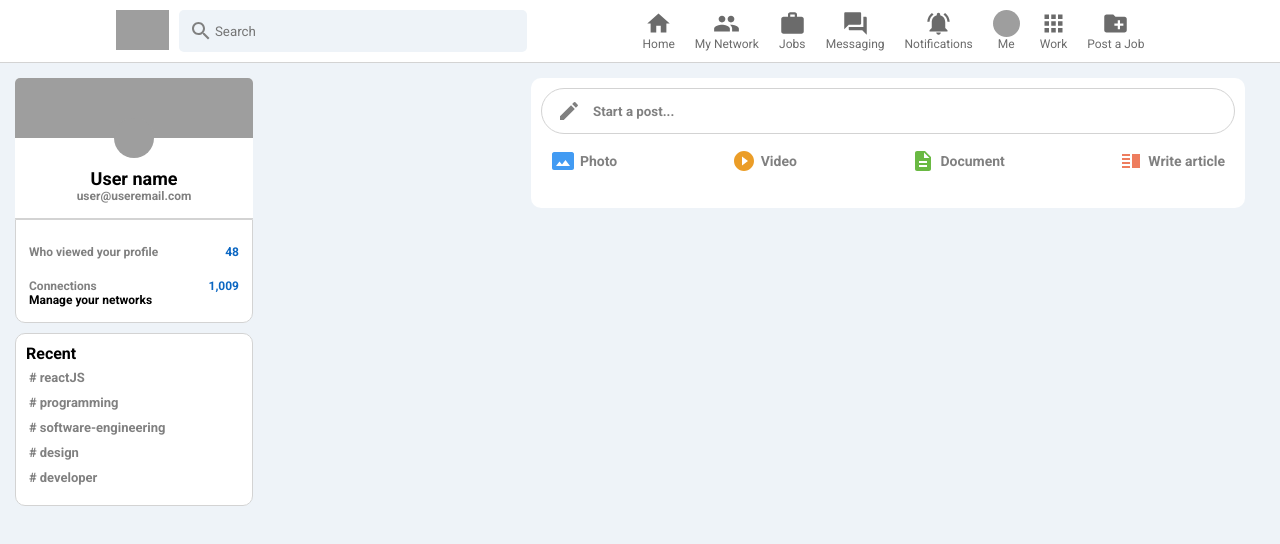
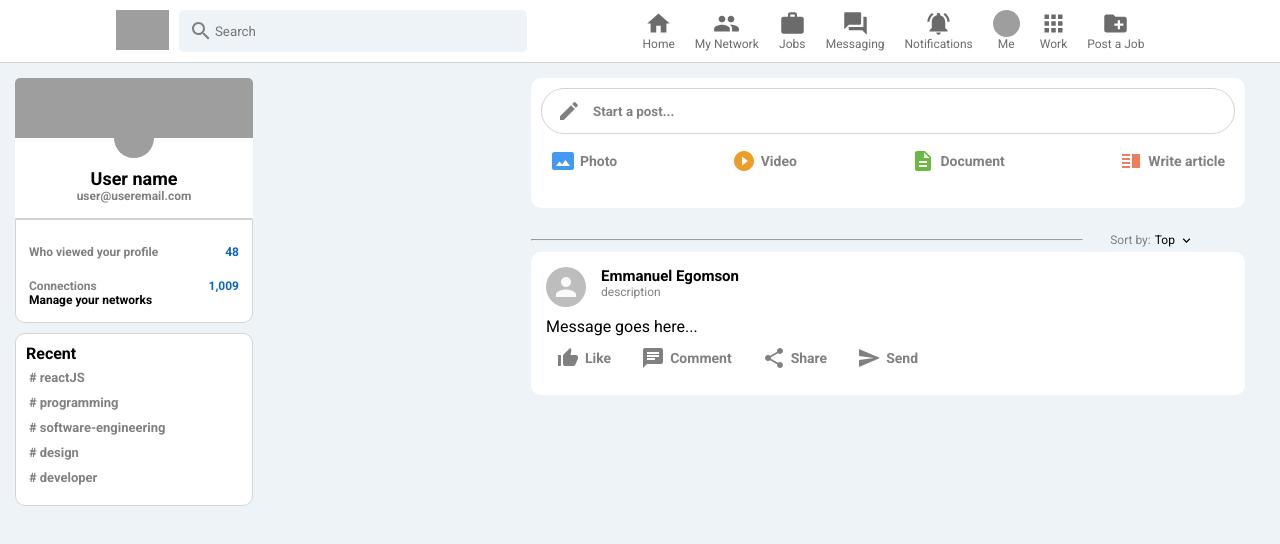
Before and after one commit to femmor/linkedin-clone, a React (Create React App) app: page / in a window 1280 px wide. Shown: the top 544 px of the page. Built offline with nearby package versions, Linux system fonts and the light colour scheme; grey boxes are pictures that could not be loaded.

Commit message:
created the posts and added it to the feed

```diff
--- a/src/components/feed/Feed.css
+++ b/src/components/feed/Feed.css
@@ -53,3 +53,36 @@
     justify-content: space-between;
     margin: 5px 0;
 }
+
+.feed__separator {
+    display: flex;
+    align-items: center;
+    justify-content: space-between;
+}
+
+.feed__separatorBorder {
+    flex: 0.8;
+
+}
+
+.feed__separatorBorder hr {
+    color: rgb(226, 226, 226);
+    width: 95%
+}
+
+.feed__separatorSorter {
+    display: flex;
+    gap: 4px;
+    align-items: center;
+    flex: 0.2;
+    margin-right: -10px;
+}
+
+.feed__separatorSorterSortBy {
+    font-size: 12px;
+    color: gray;
+}
+
+.feed__separatorSorterText {
+    font-size: 12px;
+}
--- a/src/components/feed/Feed.jsx
+++ b/src/components/feed/Feed.jsx
@@ -3,11 +3,16 @@ import PlayCircleFilledIcon from '@material-ui/icons/PlayCircleFilled';
 import DescriptionIcon from '@material-ui/icons/Description';
 import VerticalSplitIcon from '@material-ui/icons/VerticalSplit';
 import CreateIcon from '@material-ui/icons/Create';
-import React from 'react'
+import KeyboardArrowDownIcon from '@material-ui/icons/KeyboardArrowDown';
+import React, { useState } from 'react'
 import InputOption from '../../utils/input-option/InputOption';
 import "./Feed.css"
+import Post from './post/Post';
 
 const Feed = () => {
+
+    const [posts, setPosts] = useState([])
+
     return (
         <div className="feed">
             <div className="feed__inputContainer">
@@ -26,6 +31,27 @@ const Feed = () => {
                     <InputOption title="Write article" Icon={VerticalSplitIcon} color="#ee7d5e"/>
                 </div>
             </div>
+            <div className="feed__separator">
+                <div className="feed__separatorBorder">
+                    <hr/>
+                </div>
+                <div className="feed__separatorSorter">
+                    <span className="feed__separatorSorterSortBy">Sort by:</span>
+                    <span className="feed__separatorSorterText">Top</span>
+                    <span>
+                        <KeyboardArrowDownIcon style={{
+                            width: "15px",
+                            height: "15px",
+                            paddingTop: "5px",
+                            cursor: "pointer",
+                            fontWeight: 400
+                        }}/>
+                    </span>
+                </div>
+            </div>
+            {/* Post */}
+            <Post name="Emmanuel Egomson" description="description" message="Message goes here..."/>
+
         </div>
     )
 }
--- /dev/null
+++ b/src/components/feed/post/Post.css
@@ -0,0 +1,31 @@
+.post {
+    background-color: white;
+    padding: 15px;
+    margin-bottom: 10px;
+    border-radius: 10px;
+}
+
+.post__header {
+    display: flex;
+    gap: 15px;
+    margin-bottom: 10px;
+}
+
+.post__info h3 {
+    font-size: 15px;
+}
+
+
+.post__info p {
+    font-size: 12px;
+    color: gray;
+}
+
+.post__body {
+    overflow-wrap: anywhere;
+}
+
+.post__buttons {
+    display: flex;
+    gap: 10px;
+}
--- /dev/null
+++ b/src/components/feed/post/Post.jsx
@@ -0,0 +1,33 @@
+import { Avatar } from '@material-ui/core'
+import React from 'react'
+import InputOption from '../../../utils/input-option/InputOption'
+import ThumbUpAltIcon from '@material-ui/icons/ThumbUpAlt';
+import ChatIcon from '@material-ui/icons/Chat';
+import ShareIcon from '@material-ui/icons/Share';
+import SendIcon from '@material-ui/icons/Send';
+import "./Post.css"
+
+const Post = ({ name, description, message, photoUrl }) => {
+    return (
+        <div className="post">
+            <div className="post__header">
+                <Avatar src={photoUrl}/>
+                <div className="post__info">
+                    <h3>{name}</h3>
+                    <p>{description}</p>
+                </div>
+            </div>
+            <div className="post__body">
+                <p>{message}</p>
+            </div>
+            <div className="post__buttons">
+                <InputOption title="Like" Icon={ThumbUpAltIcon} color="#808080"/>
+                <InputOption title="Comment" Icon={ChatIcon} color="#808080"/>
+                <InputOption title="Share" Icon={ShareIcon} color="#808080"/>
+                <InputOption title="Send" Icon={SendIcon} color="#808080"/>
+            </div>
+        </div>
+    )
+}
+
+export default Post
--- a/src/components/header/Header.jsx
+++ b/src/components/header/Header.jsx
@@ -9,7 +9,6 @@ import PeopleIcon from '@material-ui/icons/People';
 import WorkIcon from '@material-ui/icons/Work';
 import QuestionAnswerIcon from '@material-ui/icons/QuestionAnswer';
 import NotificationsActiveIcon from '@material-ui/icons/NotificationsActive';
-import PersonOutlineIcon from '@material-ui/icons/PersonOutline';
 import AppsIcon from '@material-ui/icons/Apps';
 import CreateNewFolderIcon from '@material-ui/icons/CreateNewFolder';
 
```
Also changed, not shown: 1 other file (tests, documents, lock files or other folders).
